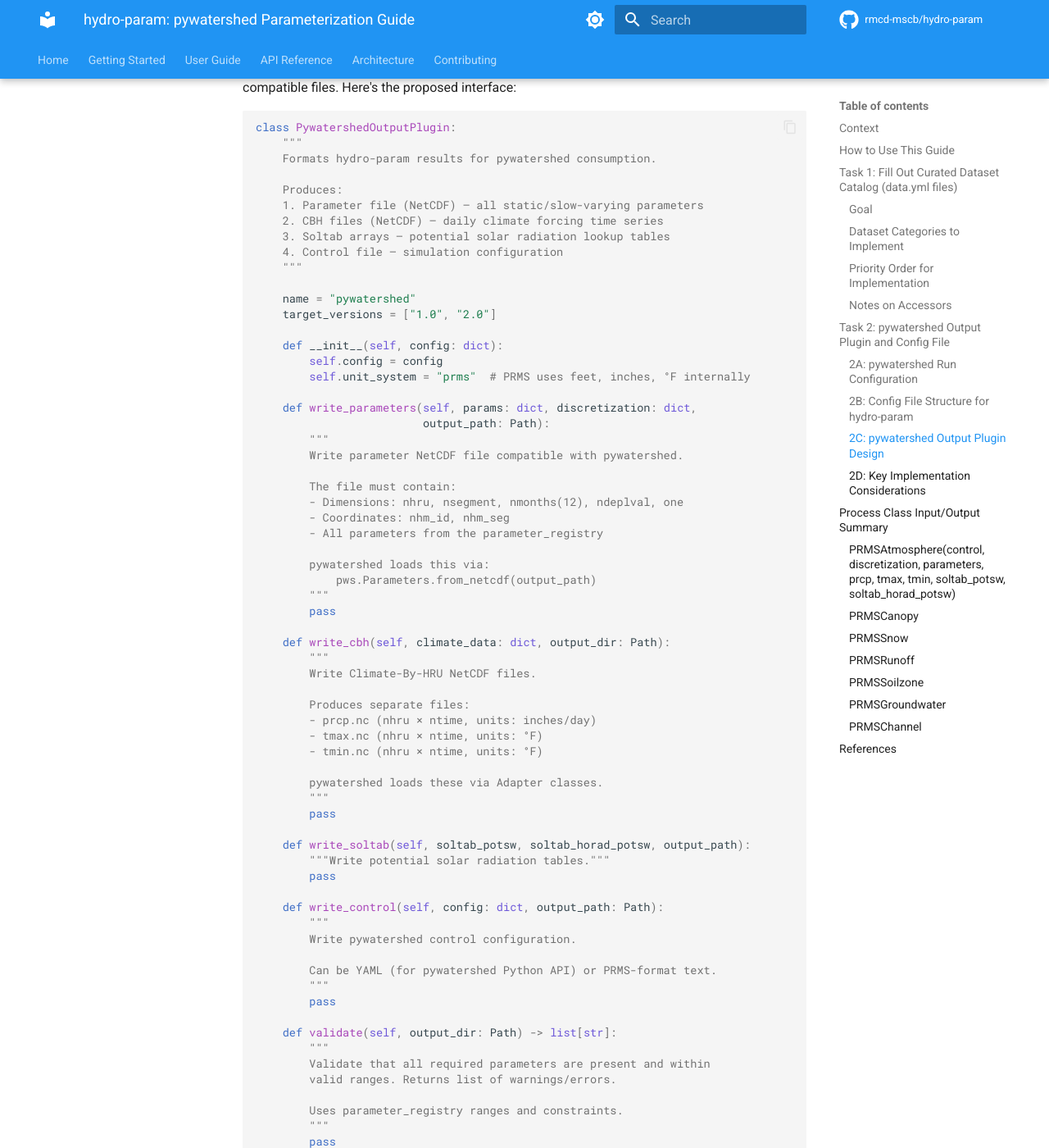
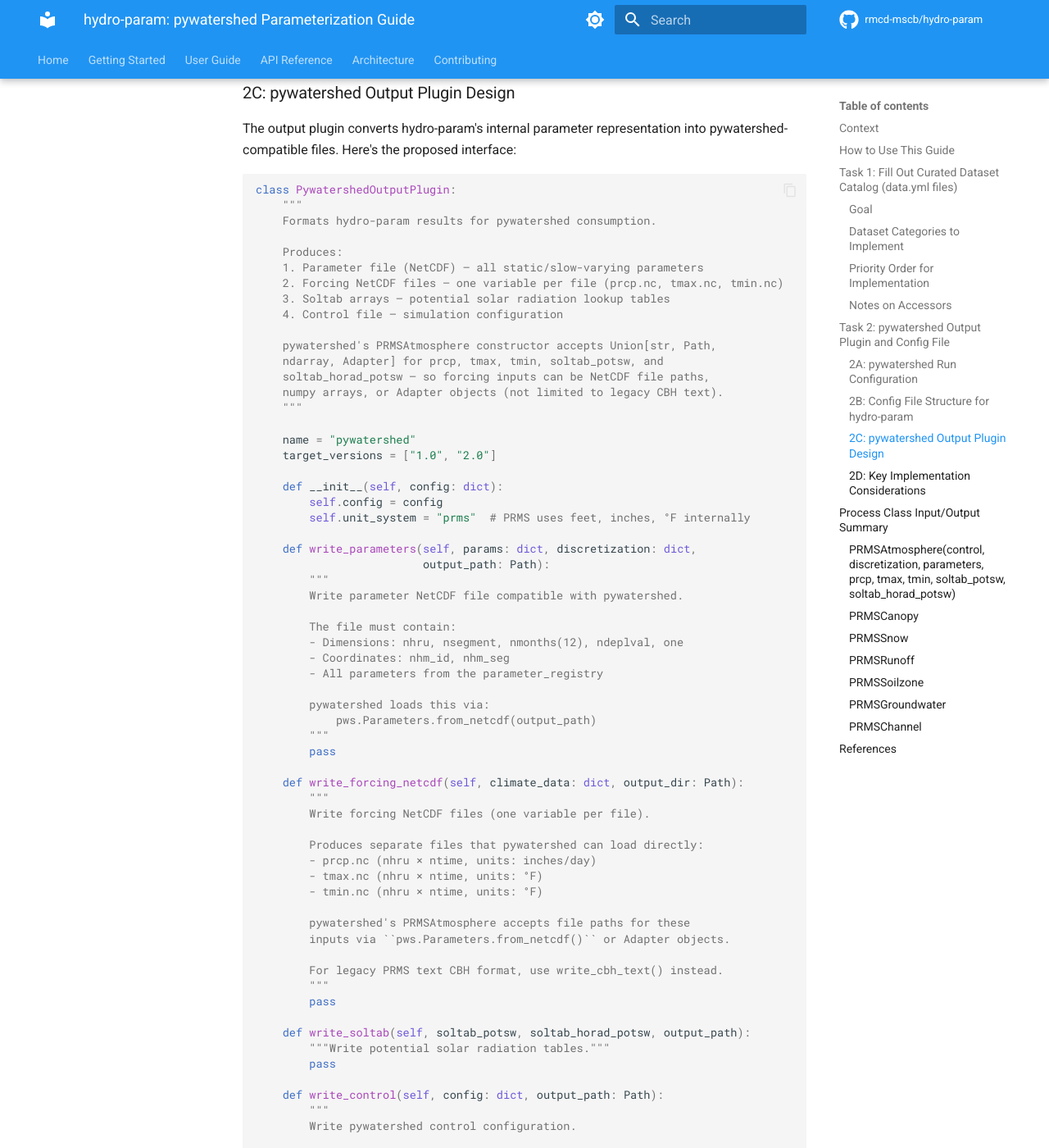
Before and after one commit to rmcd-mscb/hydro-param, an MkDocs documentation site: the page built from docs/reference/pywatershed_parameterization_guide.md, in a window 1280 px wide and 1400 px high, scrolled down 4419 px. Shown: the whole window at 82% size. Built offline with MkDocs 1.6.1 and Material for MkDocs 9.7.7, drawn with Linux system fonts in a browser that asks for light colours; comment, search, counter and statistics services are not loaded; some of the changed text lies outside the part shown.

Commit message:
refactor: replace CBH terminology with forcing NetCDF (#42)
pywatershed's PRMSAtmosphere natively accepts NetCDF file paths, numpy
arrays, or Adapter objects for forcing inputs — not just legacy PRMS CBH
text files.  Update docs, source, config, and tests to reflect the
preferred one-variable-per-NetCDF-file approach (prcp.nc, tmax.nc,
tmin.nc).

Co-Authored-By: Claude Opus 4.6 <noreply@anthropic.com>

````diff
--- a/docs/reference/pywatershed_parameterization_guide.md
+++ b/docs/reference/pywatershed_parameterization_guide.md
@@ -159,6 +159,10 @@ time:
   timestep: daily
 
 # Climate forcing source
+# pywatershed accepts one-variable-per-NetCDF-file for forcing inputs
+# (prcp.nc, tmax.nc, tmin.nc).  PRMSAtmosphere accepts file paths,
+# numpy arrays, or Adapter objects for prcp, tmax, tmin, soltab_potsw,
+# and soltab_horad_potsw.
 climate:
   source: daymet_v4   # or gridmet, conus404_ba
   method: area_weighted_mean  # via gdptools or exactextract
@@ -201,7 +205,7 @@ calibration:
 output:
   format: netcdf              # or prms_text
   parameter_file: "params.nc"
-  cbh_dir: "./cbh/"
+  forcing_dir: "./forcing/"   # one-variable-per-file NetCDF (prcp.nc, tmax.nc, tmin.nc)
   control_file: "control.yml"
   soltab_file: "soltab.nc"
 ```
@@ -218,9 +222,14 @@ class PywatershedOutputPlugin:
 
     Produces:
     1. Parameter file (NetCDF) — all static/slow-varying parameters
-    2. CBH files (NetCDF) — daily climate forcing time series
+    2. Forcing NetCDF files — one variable per file (prcp.nc, tmax.nc, tmin.nc)
     3. Soltab arrays — potential solar radiation lookup tables
     4. Control file — simulation configuration
+
+    pywatershed's PRMSAtmosphere constructor accepts Union[str, Path,
+    ndarray, Adapter] for prcp, tmax, tmin, soltab_potsw, and
+    soltab_horad_potsw — so forcing inputs can be NetCDF file paths,
+    numpy arrays, or Adapter objects (not limited to legacy CBH text).
     """
 
     name = "pywatershed"
@@ -245,16 +254,19 @@ class PywatershedOutputPlugin:
         """
         pass
 
-    def write_cbh(self, climate_data: dict, output_dir: Path):
+    def write_forcing_netcdf(self, climate_data: dict, output_dir: Path):
         """
-        Write Climate-By-HRU NetCDF files.
+        Write forcing NetCDF files (one variable per file).
 
-        Produces separate files:
+        Produces separate files that pywatershed can load directly:
         - prcp.nc (nhru × ntime, units: inches/day)
         - tmax.nc (nhru × ntime, units: °F)
         - tmin.nc (nhru × ntime, units: °F)
 
-        pywatershed loads these via Adapter classes.
+        pywatershed's PRMSAtmosphere accepts file paths for these
+        inputs via ``pws.Parameters.from_netcdf()`` or Adapter objects.
+
+        For legacy PRMS text CBH format, use write_cbh_text() instead.
         """
         pass
 
@@ -299,6 +311,13 @@ class PywatershedOutputPlugin:
 
 ### 2D: Key Implementation Considerations
 
+**Forcing Input Format**: pywatershed's ``PRMSAtmosphere`` constructor accepts
+``Union[str, Path, ndarray, Adapter]`` for ``prcp``, ``tmax``, ``tmin``,
+``soltab_potsw``, and ``soltab_horad_potsw``. The preferred modern approach is
+one-variable-per-NetCDF-file (e.g. ``prcp.nc``, ``tmax.nc``, ``tmin.nc``).
+Parameters are loaded via ``pws.Parameters.from_netcdf()``. Legacy PRMS CBH
+text format is supported only as an optional secondary output.
+
 **Unit Conversions**: PRMS internally uses feet, inches, Fahrenheit, and acres.
 Most source data comes in metric (meters, mm, °C). The output plugin must
 handle all conversions. This is a common source of bugs — keep a conversion
@@ -337,7 +356,10 @@ For quick reference, here are the 8 pywatershed process classes and their
 key I/O signatures:
 
 ### PRMSAtmosphere(control, discretization, parameters, prcp, tmax, tmin, soltab_potsw, soltab_horad_potsw)
-- **External inputs**: prcp, tmax, tmin (CBH), soltab tables
+
+- **External inputs**: prcp, tmax, tmin (forcing NetCDF or Adapter), soltab tables
+  - Each forcing input accepts ``Union[str, Path, ndarray, Adapter]``
+  - Preferred modern format: one-variable-per-NetCDF-file (prcp.nc, tmax.nc, tmin.nc)
 - **Key parameters**: *_cbh_adj, tmax_allsnow, tmax_allrain_offset, jh_coef, jh_coef_hru, dday_slope, dday_intcp, transp_beg, transp_end
 - **Outputs → downstream**: tmaxf, tminf, prmx, hru_ppt, hru_rain, hru_snow, swrad, potet, transp_on
 
````
Also changed, not shown: other parts of docs/reference/pywatershed_parameterization_guide.md (+1 -1 lines), docs/reference/pywatershed_dataset_param_map.yml (+23 -14 lines), 5 other files.
